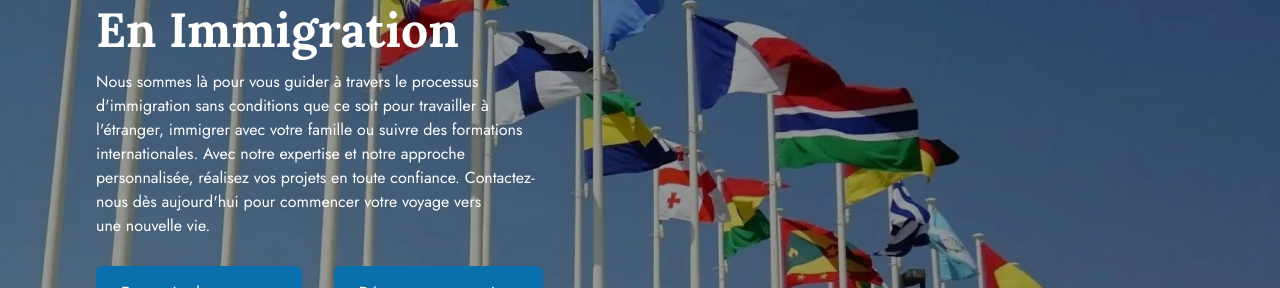
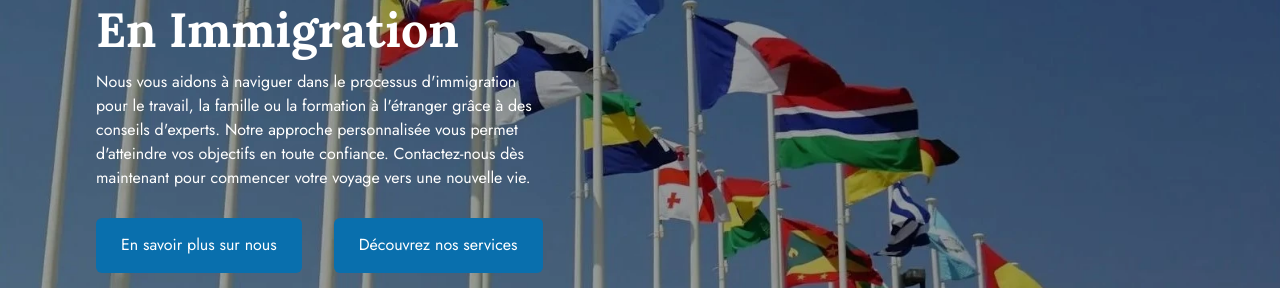
Before and after one commit to KamelMesbahi13/dzWorkAway, a React (Vite) app: page / in a window 1280 px wide. Shown: the part 245-533 px from the top of the page. Built offline with nearby package versions, Linux system fonts and the light colour scheme; no server answers.

Commit message:
Add Translation

```diff
--- a/src/Components/Home/Header/Swiper/Swiper.jsx
+++ b/src/Components/Home/Header/Swiper/Swiper.jsx
@@ -15,11 +15,11 @@ const data = [
     heading_ar: "شريكك في الهجرة",
     heading_fr: "Votre Partenaire en Immigration",
     paragraph:
-      "We are here to guide you through the immigration process, whether it's for working abroad, immigrating with your family, or pursuing international training. With our expertise and personalized approach, achieve your projects with confidence. Contact us today to start your journey towards a new life.",
+      "We help you navigate the immigration process for work, family, or training abroad with expert guidance. Our personalized approach ensures confidence in achieving your goals. Contact us now to start your journey toward a new life.",
     paragraph_fr:
-      "Nous sommes là pour vous guider à travers le processus d'immigration sans conditions que ce soit pour travailler à l'étranger, immigrer avec votre famille ou suivre des formations internationales. Avec notre expertise et notre approche personnalisée, réalisez vos projets en toute confiance. Contactez-nous dès aujourd'hui pour commencer votre voyage vers une nouvelle vie.",
+      "Nous vous aidons à naviguer dans le processus d'immigration pour le travail, la famille ou la formation à l'étranger grâce à des conseils d'experts. Notre approche personnalisée vous permet d'atteindre vos objectifs en toute confiance. Contactez-nous dès maintenant pour commencer votre voyage vers une nouvelle vie.",
     paragraph_ar:
-      "نحن هنا لنوجِّهكم خلال عملية الهجرة بدون قيود، سواء كان ذلك للعمل في الخارج، أو للهجرة مع عائلتكم، أو لمتابعة تدريبات دولية. باستخدام خبرتنا ونهجنا الشخصي، يمكنكم تحقيق مشاريعكم بثقة. اتصلوا بنا اليوم لبدء رحلتكم نحو حياة جديدة",
+      "نحن نساعدك على الإبحار في عملية الهجرة للعمل أو الأسرة أو التدريب في الخارج مع إرشادات الخبراء. يضمن لك نهجنا الشخصي الثقة في تحقيق أهدافك. اتصل بنا الآن لبدء رحلتك نحو حياة جديدة.",
     Img: ImgOne,
     alt: "Background One",
   },
@@ -29,11 +29,11 @@ const data = [
     heading_fr: "Votre Partenaire en Immigration",
     heading_ar: "شريكك في الهجرة",
     paragraph:
-      "We are here to guide you through the immigration process, whether it's for working abroad, immigrating with your family, or pursuing international training. With our expertise and personalized approach, achieve your projects with confidence. Contact us today to start your journey towards a new life.",
+      "We help you navigate the immigration process for work, family, or training abroad with expert guidance. Our personalized approach ensures confidence in achieving your goals. Contact us now to start your journey toward a new life.",
     paragraph_fr:
-      "Nous sommes là pour vous guider à travers le processus d'immigration sans conditions que ce soit pour travailler à l'étranger, immigrer avec votre famille ou suivre des formations internationales. Avec notre expertise et notre approche personnalisée, réalisez vos projets en toute confiance. Contactez-nous dès aujourd'hui pour commencer votre voyage vers une nouvelle vie.",
+      "Nous vous aidons à naviguer dans le processus d'immigration pour le travail, la famille ou la formation à l'étranger grâce à des conseils d'experts. Notre approche personnalisée vous permet d'atteindre vos objectifs en toute confiance. Contactez-nous dès maintenant pour commencer votre voyage vers une nouvelle vie.",
     paragraph_ar:
-      "نحن هنا لنوجِّهكم خلال عملية الهجرة بدون قيود، سواء كان ذلك للعمل في الخارج، أو للهجرة مع عائلتكم، أو لمتابعة تدريبات دولية. باستخدام خبرتنا ونهجنا الشخصي، يمكنكم تحقيق مشاريعكم بثقة. اتصلوا بنا اليوم لبدء رحلتكم نحو حياة جديدة",
+      "نحن نساعدك على الإبحار في عملية الهجرة للعمل أو الأسرة أو التدريب في الخارج مع إرشادات الخبراء. يضمن لك نهجنا الشخصي الثقة في تحقيق أهدافك. اتصل بنا الآن لبدء رحلتك نحو حياة جديدة.",
     Img: ImgThree,
     alt: "Background Three",
   },
```
